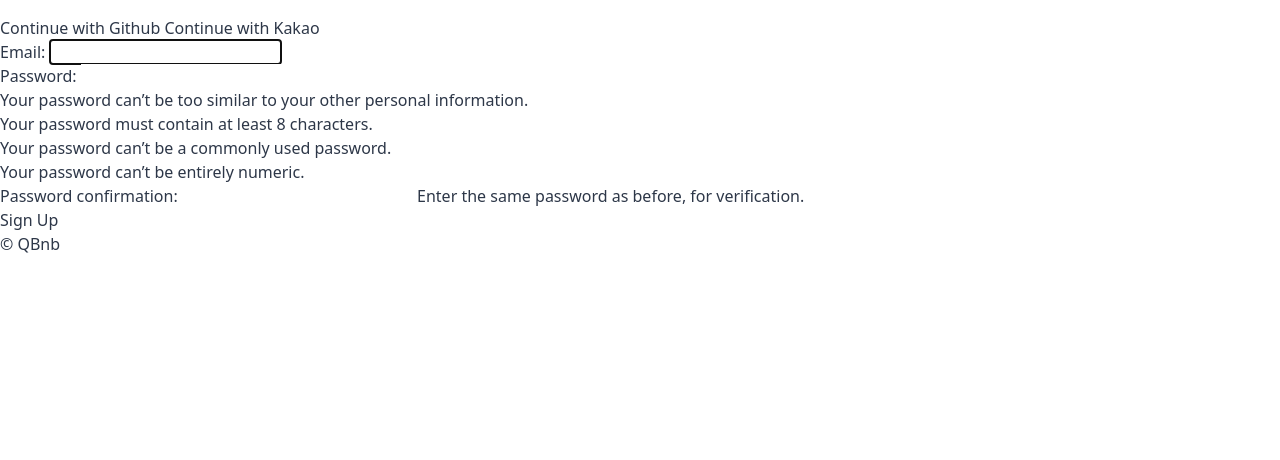
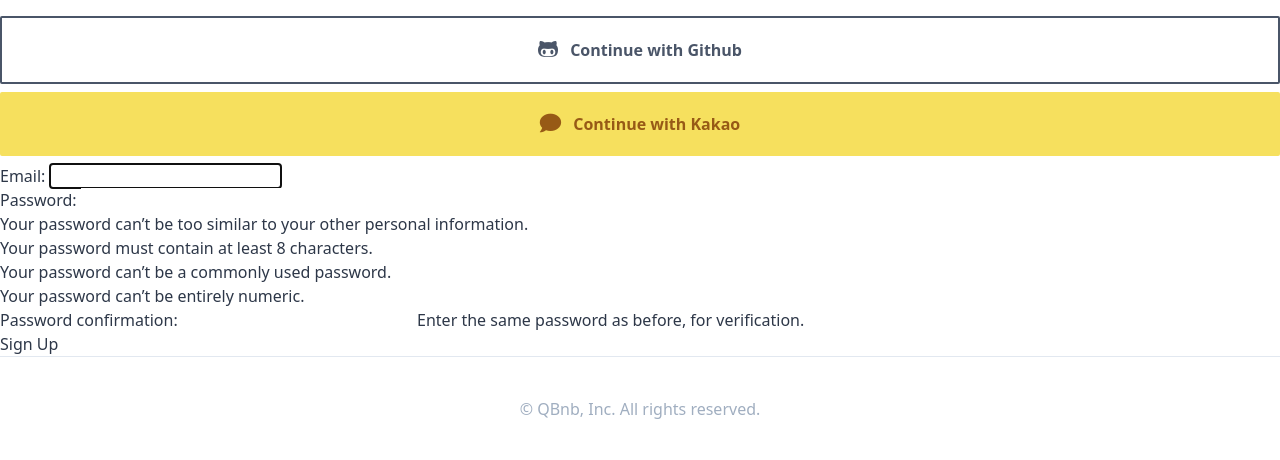
Before and after one commit to qpthedev/python-airbnb-clone, a Django app: page /users/signup/ in a window 1280 px wide. Shown: the part 80-540 px from the top of the page. Run offline with Django 3.2, Linux system fonts and the light colour scheme; style sheets or scripts are compiled from the project's sources; some libraries are stand-ins or nearby versions.

Commit message:
social login page and footer styling

```diff
--- a/templates/partials/footer.html
+++ b/templates/partials/footer.html
@@ -1,3 +1,3 @@
-<footer>
-    &copy; QBnb
+<footer class="container mx-auto text-center font-medium text-gray-500 py-10 border-t">
+    &copy; QBnb, Inc. All rights reserved.
 </footer>
--- a/templates/partials/social_login.html
+++ b/templates/partials/social_login.html
@@ -1,9 +1,11 @@
-<div>
-    <a href="{% url "users:github-login" %}">
+<div class="flex flex-col w-full">
+    <a href="{% url "users:github-login" %}" class="w-full border-2 border-gray-700 font-bold text-gray-700 text-center rounded-sm py-5 mb-2">
+        <i class="fab fa-github-alt mr-2 fa-lg"></i>
         Continue with Github
     </a>
 
-    <a href="{% url "users:kakao-login" %}">
+    <a href="{% url "users:kakao-login" %}" class="w-full border-gray-700 font-bold text-yellow-800 text-center rounded-sm py-5 mb-2 bg-yellow-400">
+        <i class="fas fa-comment mr-2 fa-lg"></i>
         Continue with Kakao
     </a>
 </div>
```
